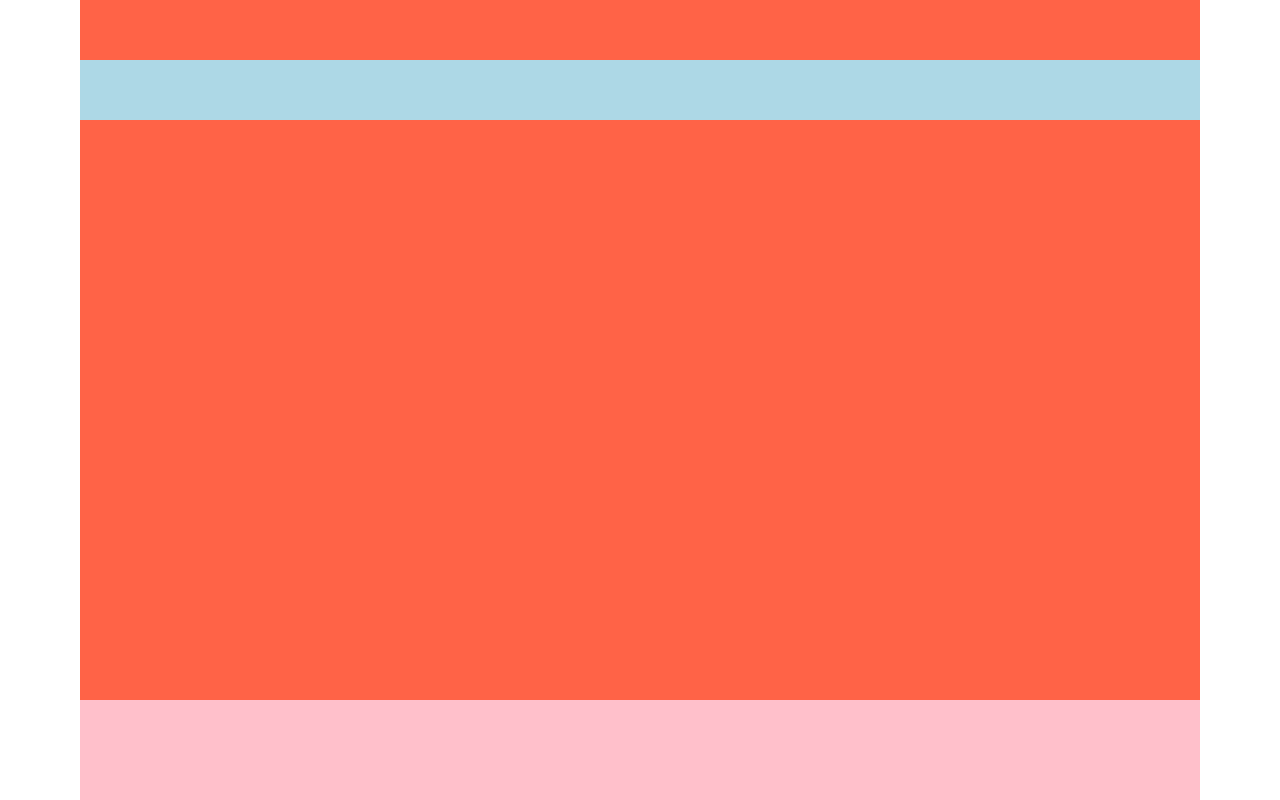
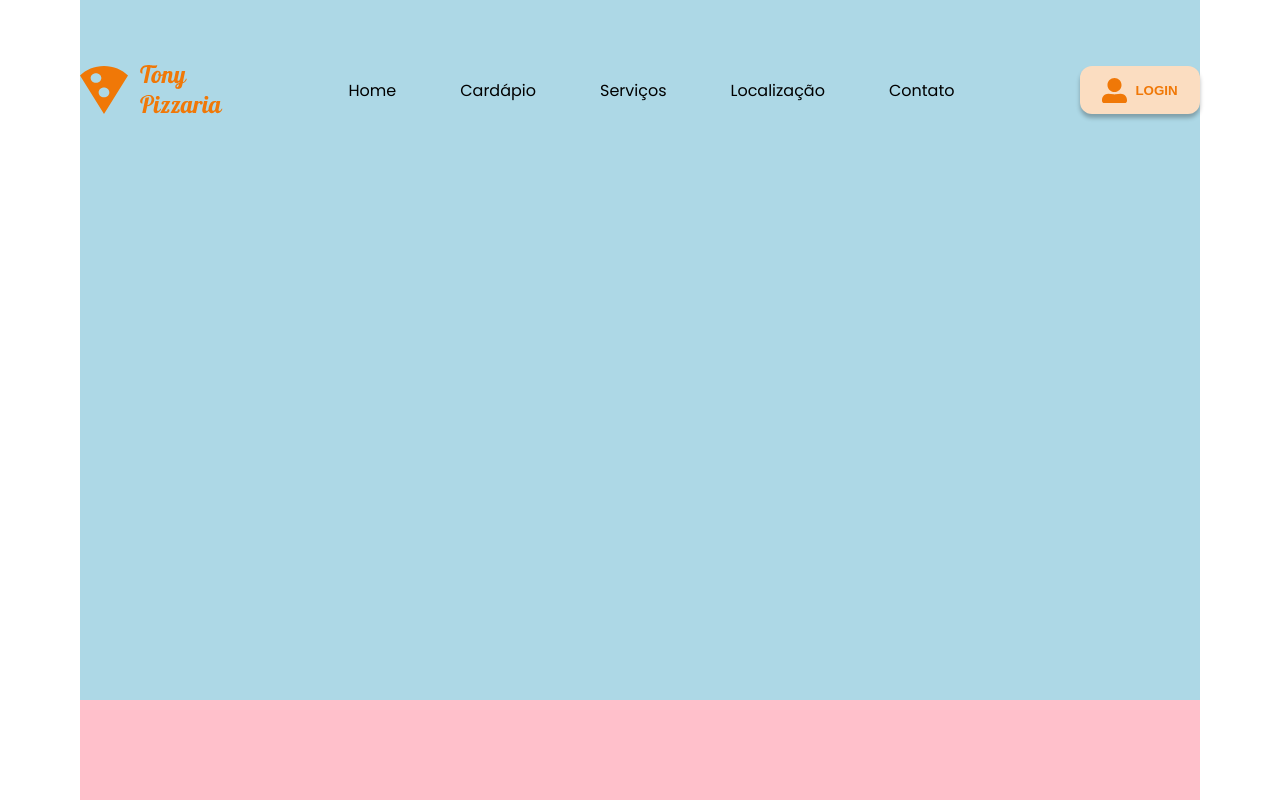
Before and after one commit to AndreRT77/tony-pizzaria, a plain HTML site: page index.html in a window 1280 px wide. Shown: the top 800 px of the page. Drawn offline with Linux system fonts and the light colour scheme.

Commit message:
finalizando header

```diff
--- a/index.html
+++ b/index.html
@@ -3,11 +3,37 @@
 <head>
     <meta charset="UTF-8">
     <meta name="viewport" content="width=device-width, initial-scale=1.0">
+    <link rel="preconnect" href="https://fonts.googleapis.com">
+    <link rel="preconnect" href="https://fonts.gstatic.com" crossorigin>
+    <link href="https://fonts.googleapis.com/css2?family=Poppins:ital,wght@0,100;0,200;0,300;0,400;0,500;0,600;0,700;0,800;0,900;1,100;1,200;1,300;1,400;1,500;1,600;1,700;1,800;1,900&display=swap" rel="stylesheet">
     <link rel="stylesheet" href="style.css">
     <title>Tony Pizzaria</title>
 </head>
 <body>
-    <header></header>
+    <header>
+        <img src="./img/logo.svg" alt="Logo do Tony pizzaria">
+        <menu>
+            <li>
+                <a href="#">Home</a>
+            </li>
+            <li>
+                <a href="#">Cardápio</a>
+            </li>
+            <li>
+                <a href="#">Serviços</a>
+            </li>
+            <li>
+                <a href="#">Localização</a>
+            </li>
+            <li>
+                <a href="#">Contato</a>
+            </li>
+        </menu>
+        <button>
+            <img src="./img/icon-user.svg" alt="Icone usuário">
+            <span>LOGIN</span>
+        </button>
+    </header>
     <main></main>
     <footer></footer>
 </body>
--- a/style.css
+++ b/style.css
@@ -10,8 +10,16 @@ a{
 ul, ol, li{
     list-style: none;
 }
+:root{
+    --primary-color:#F07807;
+    --secundary-color: #FBDDC1;
+    --default-shadow: 0 4px 4px #0004
+
+}
+
 body{
     padding: 0px 80px;
+    font-family: "Poppins", sans-serif;
 }
 header{
     height: 60px;
@@ -20,10 +28,42 @@ header{
     top: 60px;
     background-color: lightblue;
     position: fixed;
+    display: flex;
+    justify-content: space-between;
+    align-items: center;
+}
+header menu{
+    display: flex;
+    justify-content: center;
+    align-items: center;
+    gap: 48px;
+}
+header li{
+    padding: 4px 8px;
+    transition: .5s;
+}
+header li:hover{
+    background-color: var(--secundary-color);
+    box-shadow: 0 4px 4px #0004;
+}
+header button{
+    height: 48px;
+    width: 120px;
+    background-color: var(--secundary-color);
+    border-radius: 12px;
+    border: none;
+    box-shadow: var(--default-shadow);
+    display: flex;
+    justify-content: center;
+    gap: 8px;
+    align-items: center;
+    font-weight: 800;
+    color: var(--primary-color);
+
 }
 main{
     height: 700px; /*temporário*/
-    background-color: tomato;
+    background-color: lightblue;
 }
 footer{
     height: 526px;
```
Also changed, not shown: img/icon-user.svg (added), img/logo.svg (added), 3 other files.
